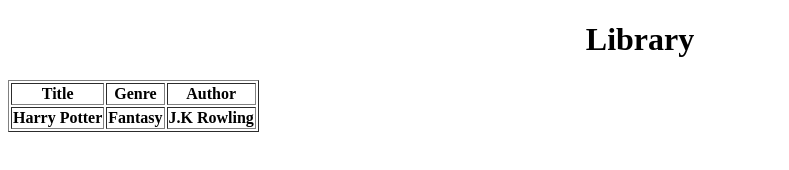
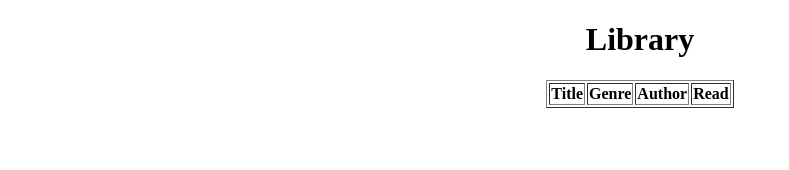
Before and after one commit to Michael-Aklilu/Library, a plain HTML site: page index.html in a window 1280 px wide. Shown: the whole page, without its empty margins (0-789 px from the left). Drawn offline with Linux system fonts and the light colour scheme.

Commit message:
Add read table element

```diff
--- a/index.html
+++ b/index.html
@@ -4,22 +4,20 @@
     <meta charset="UTF-8" />
     <meta name="viewport" content="width=device-width, initial-scale=1.0" />
     <title>Library</title>
+    <link rel="stylesheet" href="style.css" />
   </head>
   <body>
     <h1 align="center">Library</h1>
     <div class="container">
-      <table border="1px">
+      <table border="1px" id="table" align="center">
         <tr>
           <th>Title</th>
           <th>Genre</th>
           <th>Author</th>
-        </tr>
-        <tr>
-          <th>Harry Potter</th>
-          <th>Fantasy</th>
-          <th>J.K Rowling</th>
+          <th>Read</th>
         </tr>
       </table>
+      <script src="javascript.js" defer></script>
     </div>
   </body>
 </html>
```
